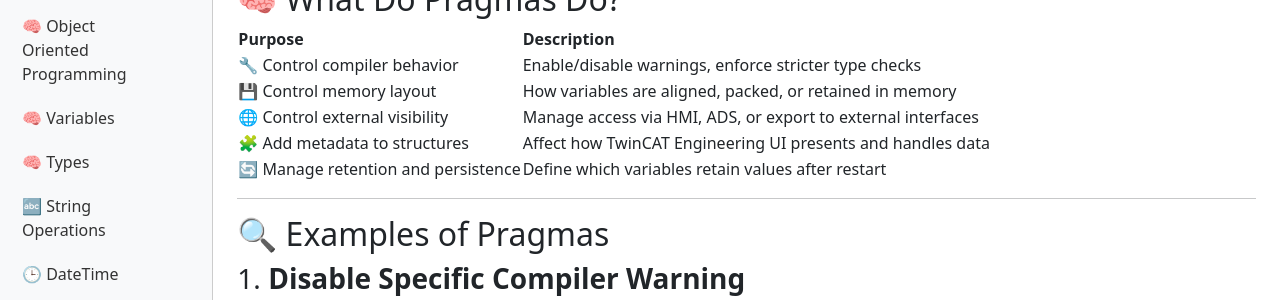
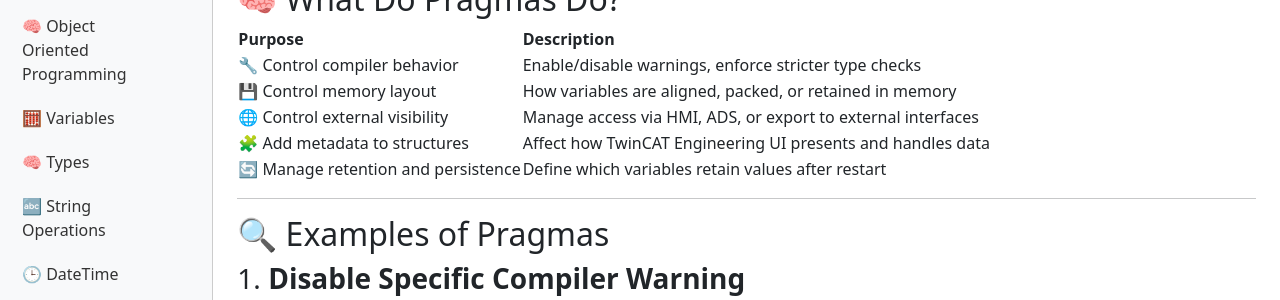
Before and after one commit to buribalkan/C-SHARP-Training, a Jekyll site: the page built from Pragmas-in-TwinCAT.md, in a window 1280 px wide. Shown: the part 229-529 px from the top of the page. Built offline with Jekyll 4.4.1, drawn with Linux system fonts in a browser that asks for light colours; nearby versions of some CDN libraries; our own code applies the rules of GitHub Pages for plain Markdown files.

Commit message:
Update sidebar.html

```diff
--- a/_includes/sidebar.html
+++ b/_includes/sidebar.html
@@ -5,7 +5,7 @@
     <li class="nav-item"><a class="nav-link" href="{{ site.baseurl }}/Class-Operations">🧱 Class Operations</a></li>
     <li class="nav-item"><a class="nav-link" href="{{ site.baseurl }}/Events">🔍 Events</a></li>
     <li class="nav-item"><a class="nav-link" href="{{ site.baseurl }}/Object-Oriented-Programming">🧠 Object Oriented Programming</a></li>
-    <li class="nav-item"><a class="nav-link" href="{{ site.baseurl }}/Variables">🧠 Variables</a></li>
+    <li class="nav-item"><a class="nav-link" href="{{ site.baseurl }}/Variables">🧮 Variables</a></li>
     <li class="nav-item"><a class="nav-link" href="{{ site.baseurl }}/Types">🧠 Types</a></li>
     <li class="nav-item"><a class="nav-link" href="{{ site.baseurl }}/Strings">🔤 String Operations</a></li>
     <li class="nav-item"><a class="nav-link" href="{{ site.baseurl }}/DateTime">🕒 DateTime</a></li>
```
